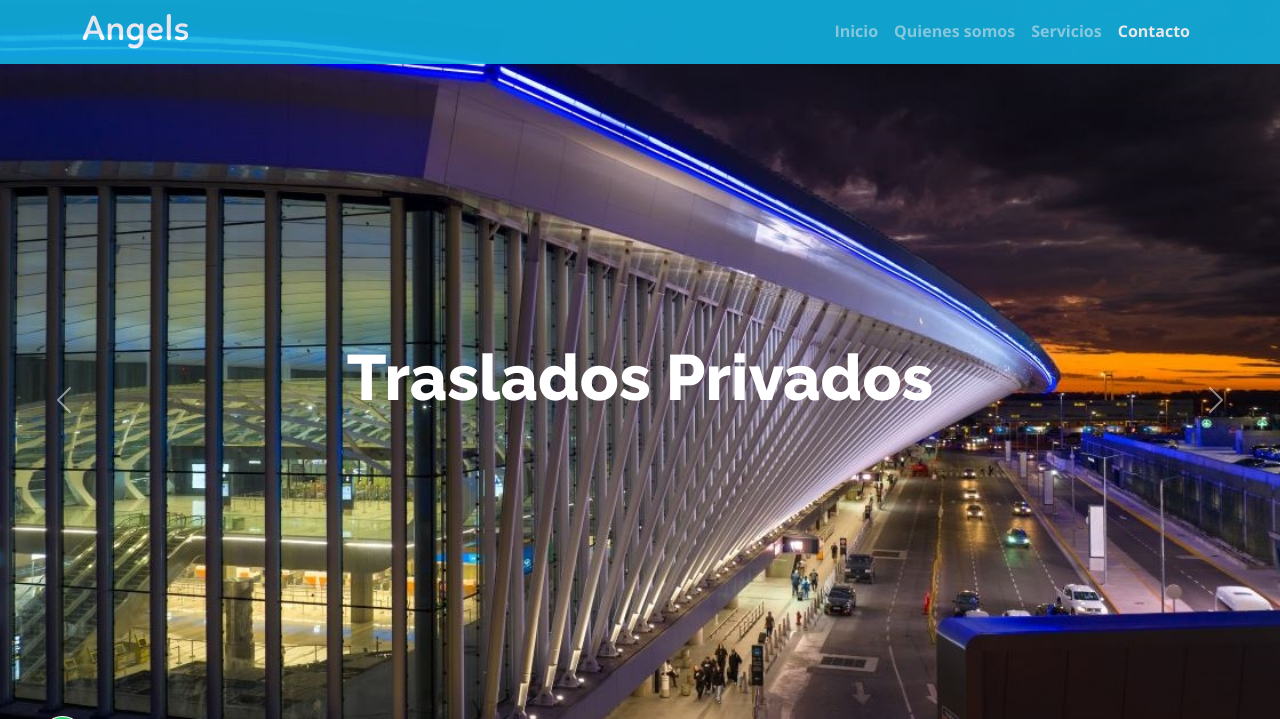
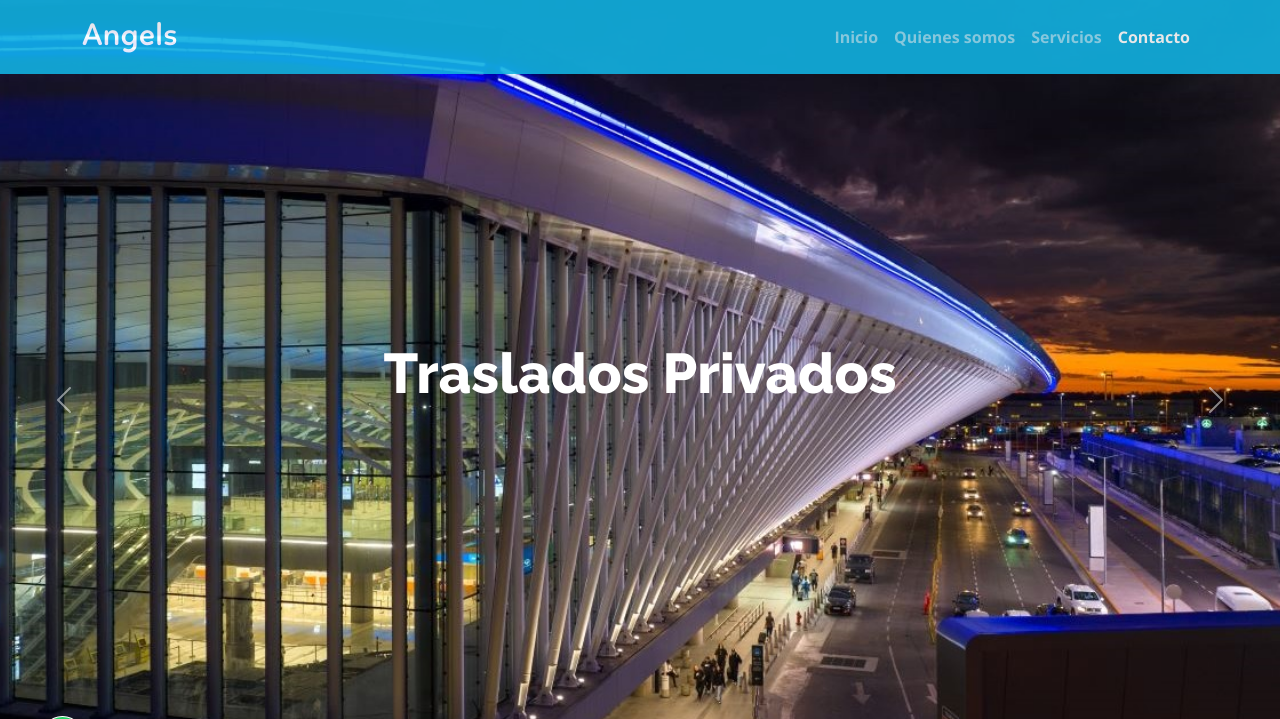
Before and after one commit to angelstt/angelstt, a plain HTML site: page index.html in a window 1280 px wide. Shown: the top 719 px of the page. Drawn offline with nearby package versions, Linux system fonts and the light colour scheme.

Commit message:
Se modifica navbar

```diff
--- a/css/app.css
+++ b/css/app.css
@@ -12,7 +12,7 @@ h1, h2, h3, h4, h5, h6 {
 }
 
 h1 {
-    font-size: 4rem;
+    font-size: 3.5rem;
     font-weight: 800;
 }
 
@@ -109,7 +109,7 @@ button:focus {
 .logo {
     font-family: "Linotte", sans-serif;
     text-decoration: none;
-    font-size: 2.25rem;
+    font-size: 2rem;
 }
 
 .logo:hover {
@@ -118,9 +118,7 @@ button:focus {
 
 .bg-custom {
     background-color: #12B2E2 !important;
-    padding-bottom: 0.6rem;
     opacity: 0.9;
-    height: 4rem;
 }
 
 /* Home */
```
